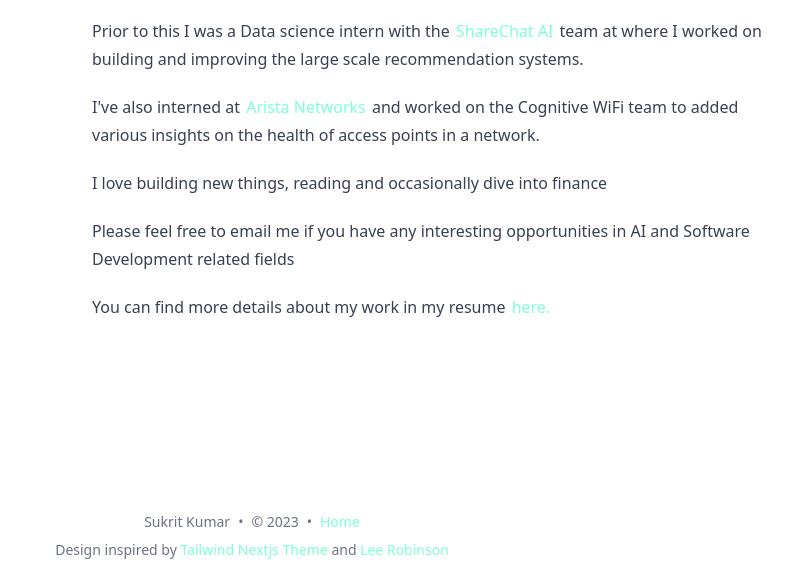
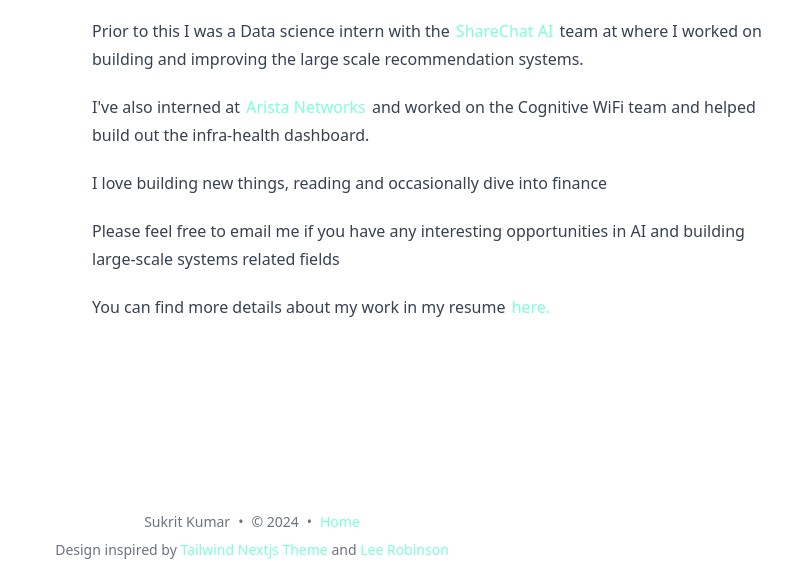
Before and after one commit to ksukrit/ksukrit.github.io, a plain HTML site: page index.html in a window 1280 px wide. Shown: the part 208-790 px from the top of the page, 388-1180 px from the left. Drawn offline with nearby package versions, Linux system fonts and the light colour scheme.

Commit message:
fix grammar

```diff
--- a/index.html
+++ b/index.html
@@ -90,11 +90,10 @@
               </p>
               <p>I've also interned at <a target="_blank" rel="noopener noreferrer"
                   href="https://www.arista.com/en/products/cloudvision-cue">Arista Networks</a> and
-                worked on the Cognitive WiFi team to added various insights on the
-                health of access points in a network.
+                worked on the Cognitive WiFi team and helped build out the infra-health dashboard.
               </p>
               <p>I love building new things, reading and occasionally dive into finance</p>
-              <p>Please feel free to email me if you have any interesting opportunities in AI and Software Development
+              <p>Please feel free to email me if you have any interesting opportunities in AI and building large-scale systems
                 related fields</p>
               <p>You can find more details about my work in my resume <a href="/static/resume/resume_website.pdf"
                   target="_blank">here.</a>
@@ -108,7 +107,7 @@
           <div class="mb-2 flex space-x-2 text-sm text-gray-500 dark:text-gray-400">
             <div>Sukrit Kumar</div>
             <div> • </div>
-            <div>© 2023</div>
+            <div>© 2024</div>
             <div> • </div>
             <a href="/">Home</a>
           </div>
```
